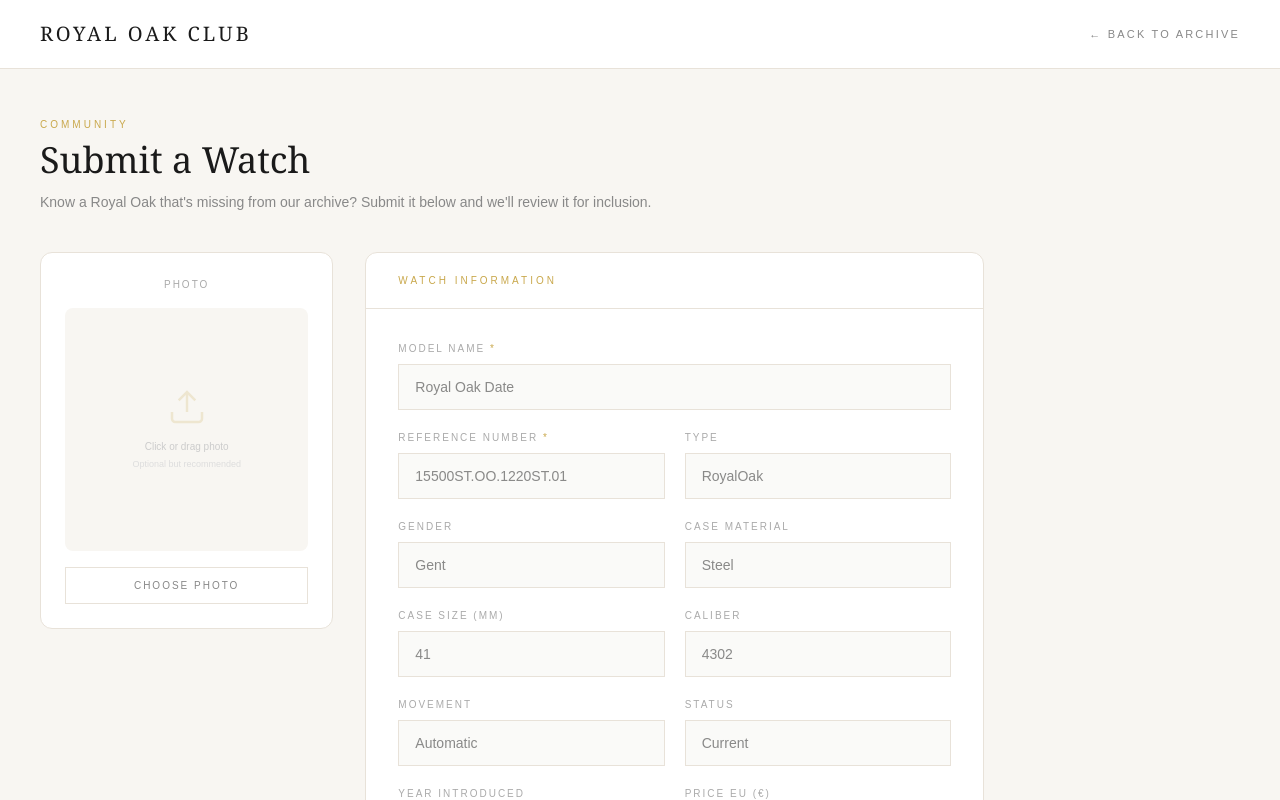
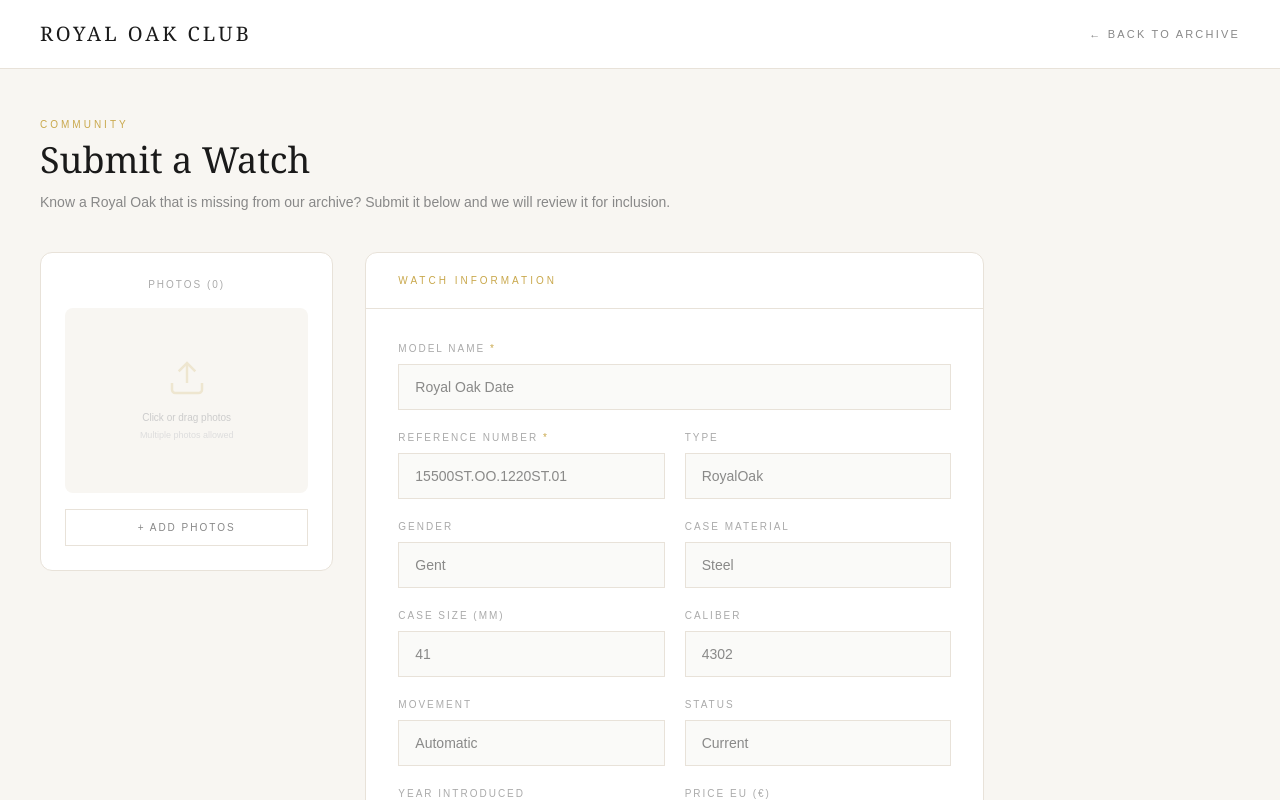
Before and after one commit to FrankdeBruijn/royaloakclub, a Next.js app: page /submit in a window 1280 px wide. Shown: the top 800 px of the page. Built offline with nearby package versions, Linux system fonts and the light colour scheme.

Commit message:
Add multi-image support to submit page

```diff
--- a/src/app/submit/page.tsx
+++ b/src/app/submit/page.tsx
@@ -1,6 +1,6 @@
 "use client"
 
-import { useState } from 'react'
+import { useState, useRef } from 'react'
 import Link from 'next/link'
 
 const FIELDS = [
@@ -22,19 +22,28 @@
 export default function SubmitPage() {
   const [form, setForm] = useState<Record<string, string>>({})
   const [description, setDescription] = useState('')
-  const [file, setFile] = useState<File | null>(null)
-  const [preview, setPreview] = useState<string | null>(null)
+  const [files, setFiles] = useState<File[]>([])
+  const [previews, setPreviews] = useState<string[]>([])
   const [submitting, setSubmitting] = useState(false)
   const [isHuman, setIsHuman] = useState(false)
   const [honeypot, setHoneypot] = useState('')
   const [done, setDone] = useState(false)
   const [error, setError] = useState('')
+  const inputRef = useRef<HTMLInputElement>(null)
 
-  function handleFile(f: File) {
-    setFile(f)
+  function handleFiles(newFiles: File[]) {
+    const imageFiles = newFiles.filter(f => f.type.startsWith('image/'))
+    setFiles(prev => [...prev, ...imageFiles])
+    imageFiles.forEach(f => {
       const reader = new FileReader()
-    reader.onload = e => setPreview(e.target?.result as string)
+      reader.onload = e => setPreviews(prev => [...prev, e.target?.result as string])
       reader.readAsDataURL(f)
+    })
+  }
+
+  function removeFile(index: number) {
+    setFiles(prev => prev.filter((_, i) => i !== index))
+    setPreviews(prev => prev.filter((_, i) => i !== index))
   }
 
   async function handleSubmit() {
@@ -47,7 +56,7 @@
     const formData = new FormData()
     Object.entries(form).forEach(([k, v]) => formData.append(k, v))
     formData.append('description', description)
-    if (file) formData.append('file', file)
+    files.forEach((f, i) => formData.append(i === 0 ? 'file' : `file_${i}`, f))
 
     const res = await fetch('/api/submit', { method: 'POST', body: formData })
     const data = await res.json()
@@ -78,33 +87,51 @@
       <div className="px-6 md:px-10 py-12 max-w-5xl">
         <p className="text-[10px] tracking-[0.3em] uppercase text-[#C9A84C] mb-2">Community</p>
         <h1 className="font-serif text-4xl font-light mb-3">Submit a Watch</h1>
-        <p className="text-sm text-[#888] mb-10">Know a Royal Oak that's missing from our archive? Submit it below and we'll review it for inclusion.</p>
+        <p className="text-sm text-[#888] mb-10">Know a Royal Oak that is missing from our archive? Submit it below and we will review it for inclusion.</p>
 
         <div className="grid grid-cols-1 md:grid-cols-3 gap-6 md:gap-8">
           <div className="col-span-1">
-            <div className="bg-white rounded-xl border border-[#E8E2D9] p-6 flex flex-col items-center">
-              <p className="text-[10px] tracking-[0.2em] uppercase text-[#AAA] mb-4">Photo</p>
+            <div className="bg-white rounded-xl border border-[#E8E2D9] p-6">
+              <p className="text-[10px] tracking-[0.2em] uppercase text-[#AAA] mb-4 text-center">Photos ({files.length})</p>
+
+              {previews.length > 0 && (
+                <div className="grid grid-cols-2 gap-2 mb-4">
+                  {previews.map((p, i) => (
+                    <div key={i} className="relative aspect-square bg-[#F8F6F2] rounded overflow-hidden group">
+                      <img src={p} alt="" className="object-contain p-2 w-full h-full" />
+                      {i === 0 && (
+                        <div className="absolute top-1 left-1 bg-[#C9A84C] text-white text-[8px] px-1.5 py-0.5 rounded">Main</div>
+                      )}
+                      <button onClick={() => removeFile(i)}
+                        className="absolute top-1 right-1 w-5 h-5 bg-red-500 text-white text-[10px] rounded-full opacity-0 group-hover:opacity-100 transition-opacity flex items-center justify-center">
+                        x
+                      </button>
+                    </div>
+                  ))}
+                </div>
+              )}
+
               <div
-                className="aspect-square w-full bg-[#F8F6F2] rounded-lg flex items-center justify-center overflow-hidden mb-4 cursor-pointer border-2 border-dashed border-transparent hover:border-[#C9A84C] transition-colors"
-                onClick={() => document.getElementById('fileInput')?.click()}
-                onDrop={e => { e.preventDefault(); const f = e.dataTransfer.files[0]; if (f) handleFile(f) }}
+                className="w-full bg-[#F8F6F2] rounded-lg flex items-center justify-center cursor-pointer border-2 border-dashed border-transparent hover:border-[#C9A84C] transition-colors mb-4 py-8"
+                onClick={() => inputRef.current?.click()}
+                onDrop={e => { e.preventDefault(); handleFiles(Array.from(e.dataTransfer.files)) }}
                 onDragOver={e => e.preventDefault()}
               >
-                {preview ? (
-                  <img src={preview} alt="Preview" className="object-contain p-4 w-full h-full" />
-                ) : (
                 <div className="text-center p-4">
                   <div className="w-10 h-10 mx-auto opacity-20 mb-3">
                     <svg viewBox="0 0 24 24" fill="none" stroke="#C9A84C" strokeWidth="1.5"><path d="M21 15v4a2 2 0 0 1-2 2H5a2 2 0 0 1-2-2v-4"/><polyline points="17 8 12 3 7 8"/><line x1="12" y1="3" x2="12" y2="15"/></svg>
                   </div>
-                    <p className="text-[10px] text-[#CCC]">Click or drag photo</p>
-                    <p className="text-[9px] text-[#DDD] mt-1">Optional but recommended</p>
+                  <p className="text-[10px] text-[#CCC]">Click or drag photos</p>
+                  <p className="text-[9px] text-[#DDD] mt-1">Multiple photos allowed</p>
                 </div>
-                )}
               </div>
-              <input id="fileInput" type="file" accept="image/*" className="hidden" onChange={e => { const f = e.target.files?.[0]; if (f) handleFile(f) }} />
-              <button onClick={() => document.getElementById('fileInput')?.click()} className="w-full py-2.5 border border-[#E8E2D9] text-[10px] tracking-[0.2em] uppercase text-[#888] hover:border-[#C9A84C] hover:text-[#C9A84C] transition-colors">
-                {file ? '✓ ' + file.name.substring(0, 20) : 'Choose Photo'}
+
+              <input ref={inputRef} type="file" accept="image/*" multiple className="hidden"
+                onChange={e => { if (e.target.files) handleFiles(Array.from(e.target.files)) }} />
+
+              <button onClick={() => inputRef.current?.click()}
+                className="w-full py-2.5 border border-[#E8E2D9] text-[10px] tracking-[0.2em] uppercase text-[#888] hover:border-[#C9A84C] hover:text-[#C9A84C] transition-colors">
+                + Add Photos
               </button>
             </div>
           </div>
@@ -115,7 +142,6 @@
                 <h2 className="text-[10px] tracking-[0.3em] uppercase text-[#C9A84C]">Watch Information</h2>
               </div>
               <div className="p-8 grid grid-cols-1 sm:grid-cols-2 gap-4 md:gap-5">
-                {/* Honeypot */}
                 <input type="text" value={honeypot} onChange={e => setHoneypot(e.target.value)} style={{ display: 'none' }} tabIndex={-1} autoComplete="off" />
                 {FIELDS.map(f => (
                   <div key={f.name} className={f.span ? 'col-span-2' : ''}>
```
Lines whose indentation alone changed are shown as unchanged.
